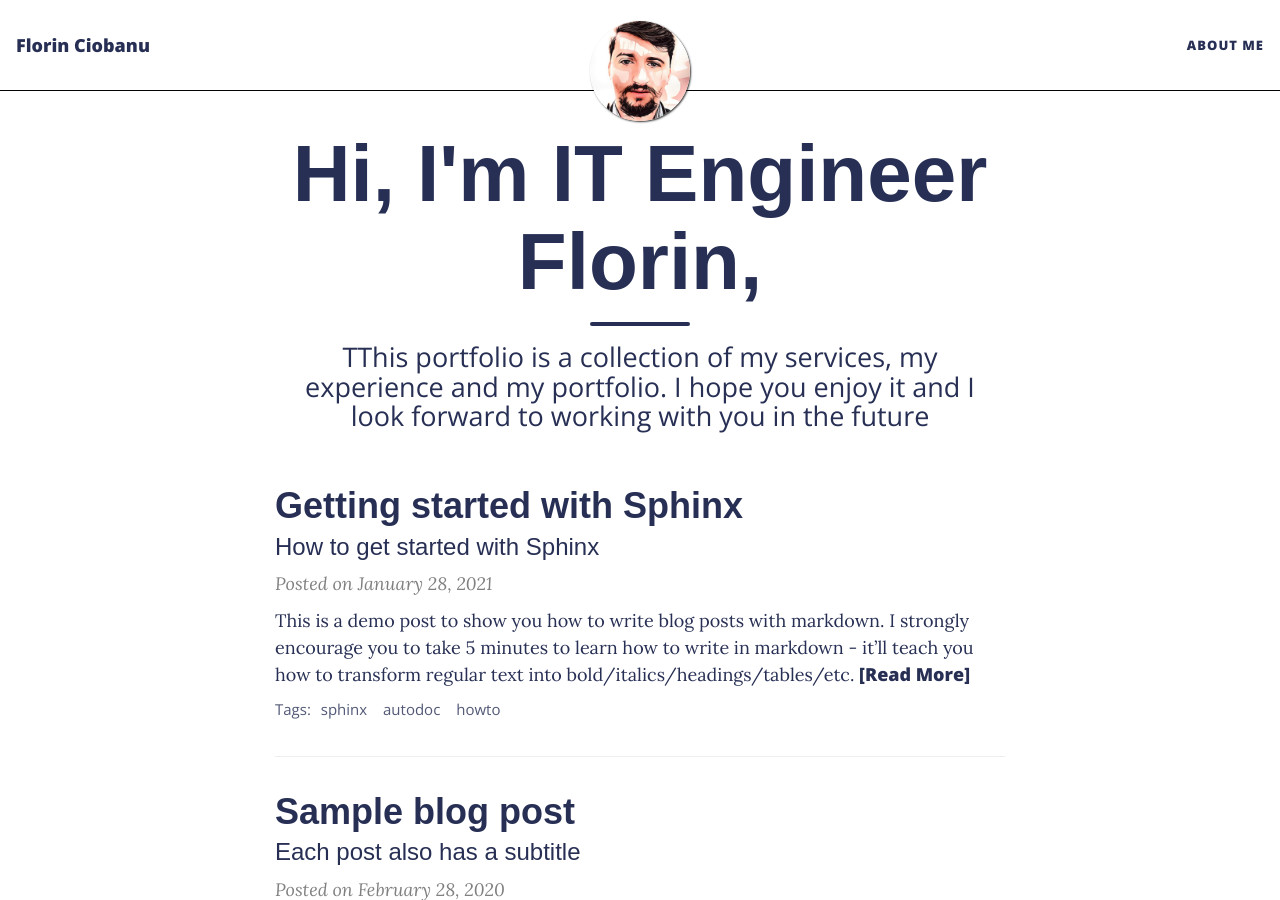
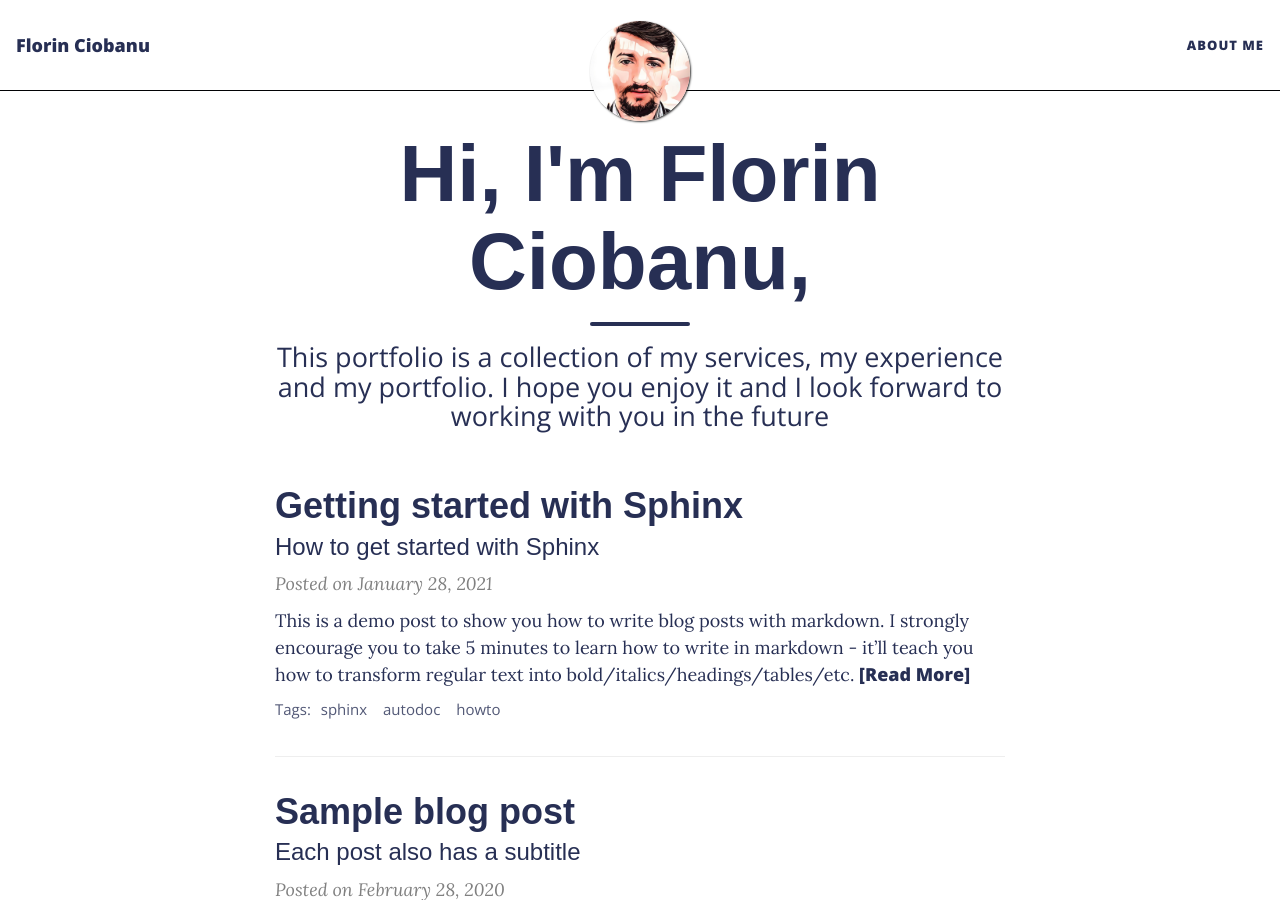
Before and after one commit to franksheppard/franksheppard.github.io, a Jekyll site: the page built from index.html, in a window 1280 px wide and 900 px high. Built offline with Jekyll 4.4.1, drawn with Linux system fonts in a browser that asks for light colours; nearby versions of some CDN libraries; the list of posts is cut into pages by our own code.

Commit message:
FIX: Corected spelling

```diff
--- a/index.html
+++ b/index.html
@@ -1,5 +1,5 @@
 ---
 layout: home
-title: Hi, I'm IT Engineer Florin,
-subtitle: TThis portfolio is a collection of my services, my experience and my portfolio. I hope you enjoy it and I look forward to working with you in the future
+title: Hi, I'm Florin Ciobanu,
+subtitle: This portfolio is a collection of my services, my experience and my portfolio. I hope you enjoy it and I look forward to working with you in the future
 ---
```
